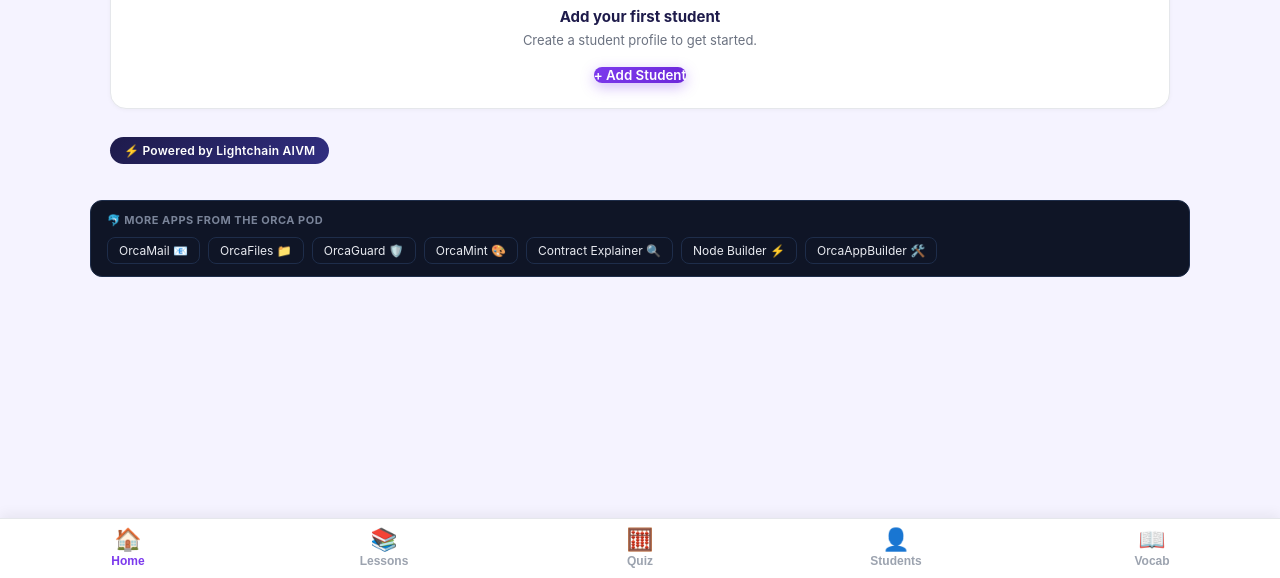
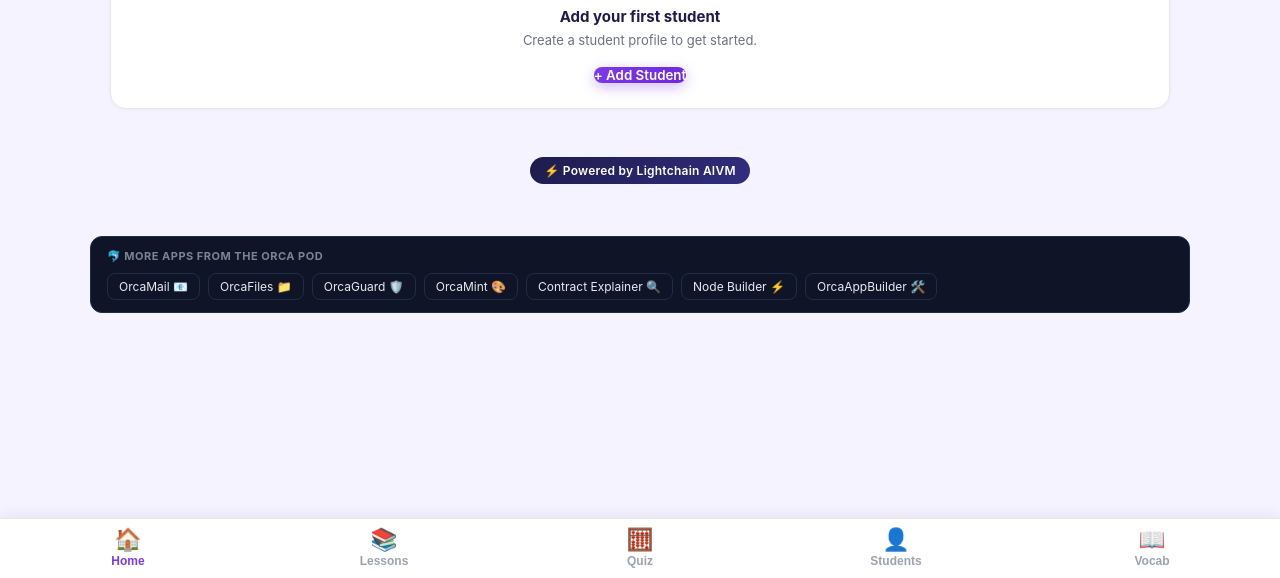
Before and after one commit to Keiko-Dev-LCAI/orcalearn-app, a plain HTML site: page index.html in a window 1280 px wide. Both pictures are taken after a click on the button "📚 Continue Without Wallet". Shown: the part 222-800 px from the top of the page. Drawn offline with nearby package versions, Linux system fonts and the light colour scheme.

Commit message:
Bigger spacing: AIVM badge 48px gap, Orca Pod 36px top padding

```diff
--- a/index.html
+++ b/index.html
@@ -331,7 +331,7 @@ html,body{height:100%;font-family:-apple-system,BlinkMacSystemFont,'Segoe UI',Ro
     </div>
     <div id="tab-vocab" class="tab-section" style="display:none"><div id="vocab-content"></div></div>
     <!-- ── ORCA POD STRIP ── -->
-    <div style="padding:20px 24px 80px;">
+    <div style="padding:36px 24px 80px;">
       <div style="max-width:1100px;margin:0 auto;">
         <div style="background:#0f1526;border:1px solid #1e2d4a;border-radius:12px;padding:12px 16px;">
           <div style="font-size:11px;font-weight:700;text-transform:uppercase;letter-spacing:.5px;color:#7a8499;margin-bottom:10px;">🐬 More Apps from the Orca Pod</div>
@@ -1406,7 +1406,7 @@ function renderHome(){
       h+='</div>';
     }
   }
-  h+='<div class="aivm-badge mt-4" style="align-self:center;margin-top:28px">&#x26A1; Powered by Lightchain AIVM</div>';
+  h+='<div style="display:flex;justify-content:center;margin-top:48px"><div class="aivm-badge">&#x26A1; Powered by Lightchain AIVM</div></div>';
   c.innerHTML=h;
 }
 
```
